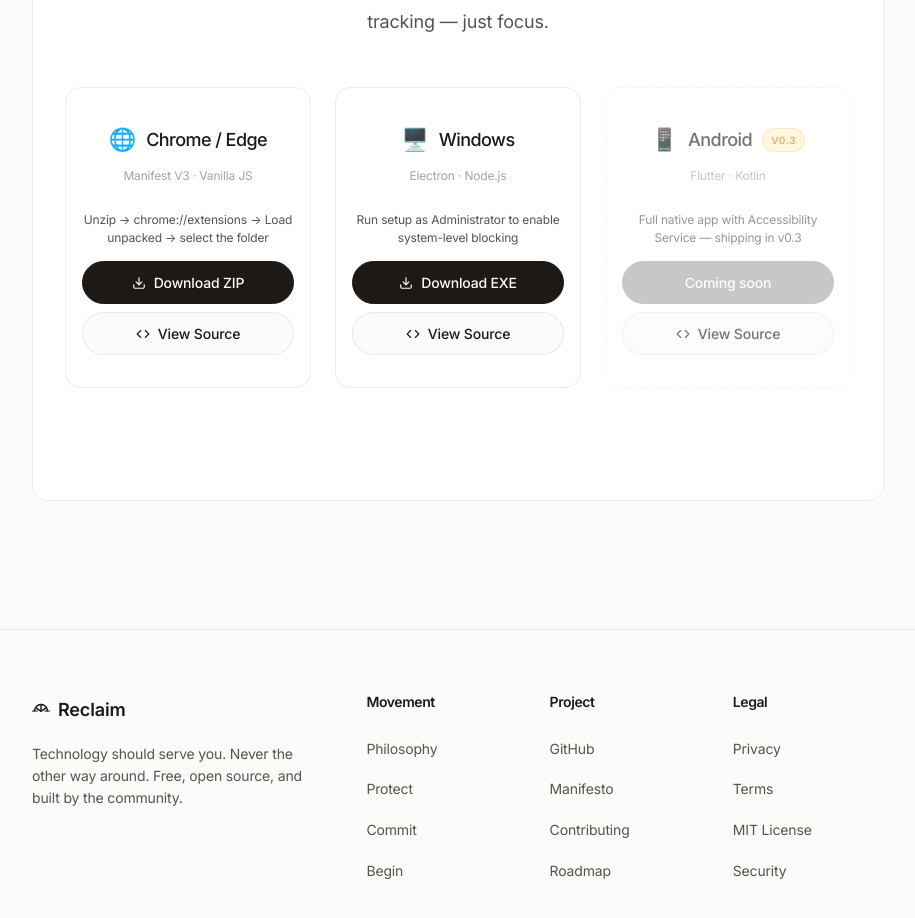
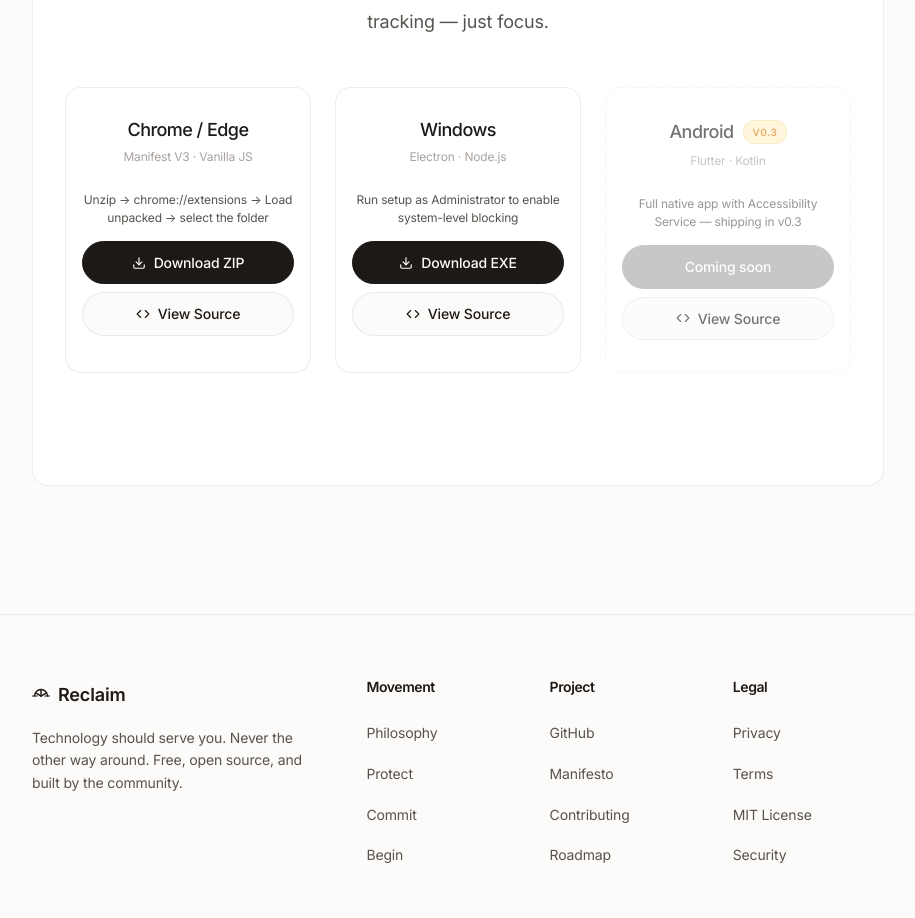
Before and after one commit to yashhackz360/Reclaim, a Next.js app in the folder reclaim-web/: page / in a window 1280 px wide. Shown: the part 6720-7638 px from the top of the page, without its empty margins (182-1097 px from the left). Built offline with nearby package versions, Linux system fonts and the light colour scheme.

Commit message:
style: remove emojis from download cards and Android roadmap

```diff
--- a/reclaim-web/app/page.tsx
+++ b/reclaim-web/app/page.tsx
@@ -509,7 +509,6 @@
     {
       platform: "Chrome / Edge",
       tech: "Manifest V3 · Vanilla JS",
-      icon: "🌐",
       source: "https://github.com/yashhackz360/Reclaim/tree/main/reclaim-extension",
       downloadUrl: `${releaseBase}/reclaim-extension.zip`,
       downloadLabel: "Download ZIP",
@@ -519,7 +518,6 @@
     {
       platform: "Windows",
       tech: "Electron · Node.js",
-      icon: "🖥️",
       source: "https://github.com/yashhackz360/Reclaim/tree/main/reclaim-desktop",
       downloadUrl: `${releaseBase}/reclaim-desktop.zip`,
       downloadLabel: "Download EXE",
@@ -529,7 +527,6 @@
     {
       platform: "Android",
       tech: "Flutter · Kotlin",
-      icon: "📱",
       source: "https://github.com/yashhackz360/Reclaim/tree/main/reclaim-android",
       downloadUrl: null,
       downloadLabel: null,
@@ -551,7 +548,6 @@
             {cards.map(c => (
               <div className={`dl-card${c.comingSoon ? " dl-card-soon" : ""}`} key={c.platform}>
                 <div style={{ display: "flex", alignItems: "center", gap: "10px", marginBottom: "6px" }}>
-                  <span style={{ fontSize: "22px" }}>{c.icon}</span>
                   <h3 className="dl-platform" style={{ margin: 0 }}>{c.platform}</h3>
                   {c.comingSoon && (
                     <span style={{
```
Also changed, not shown: 1 other file (tests, documents, lock files or other folders).
